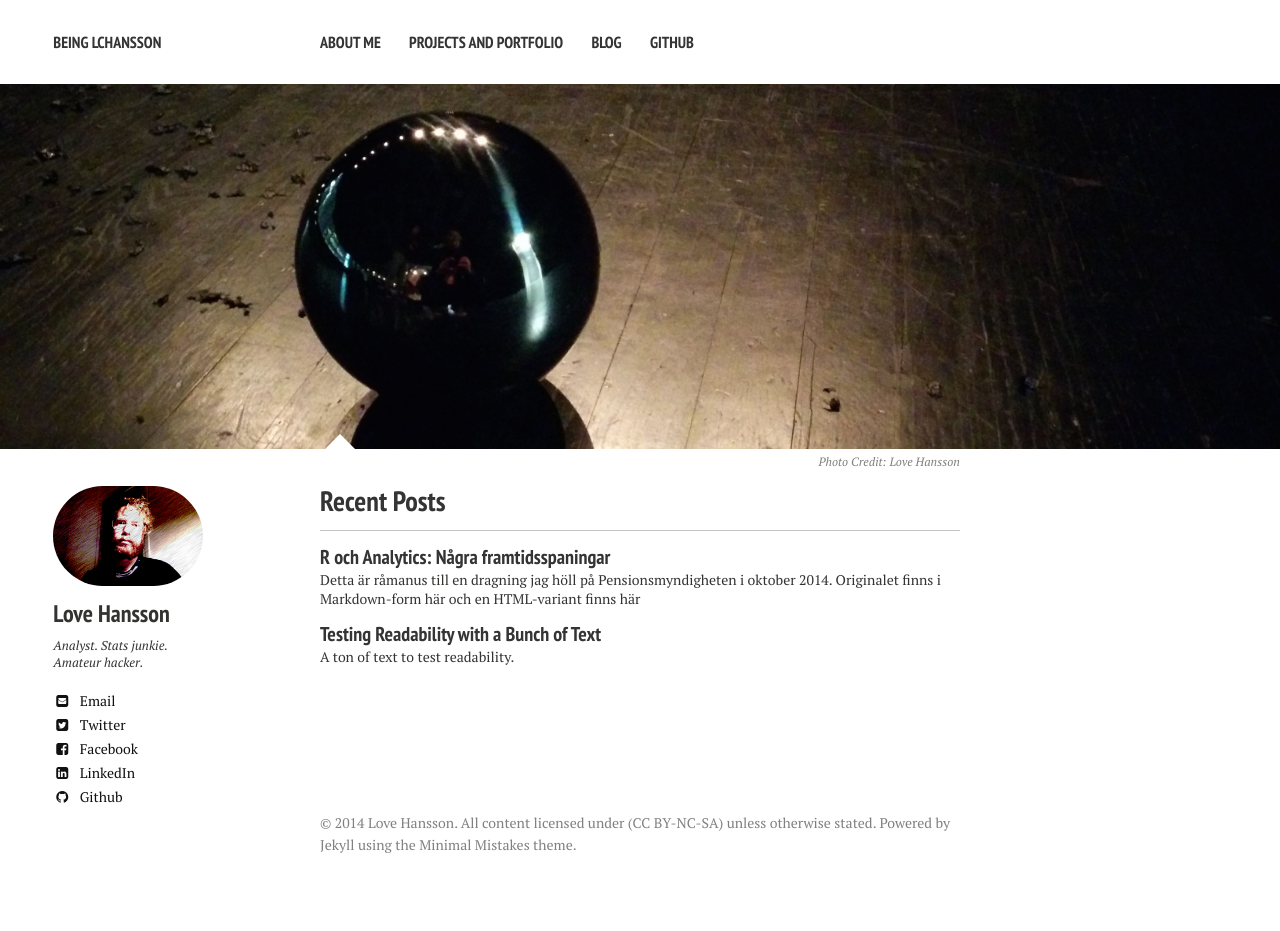
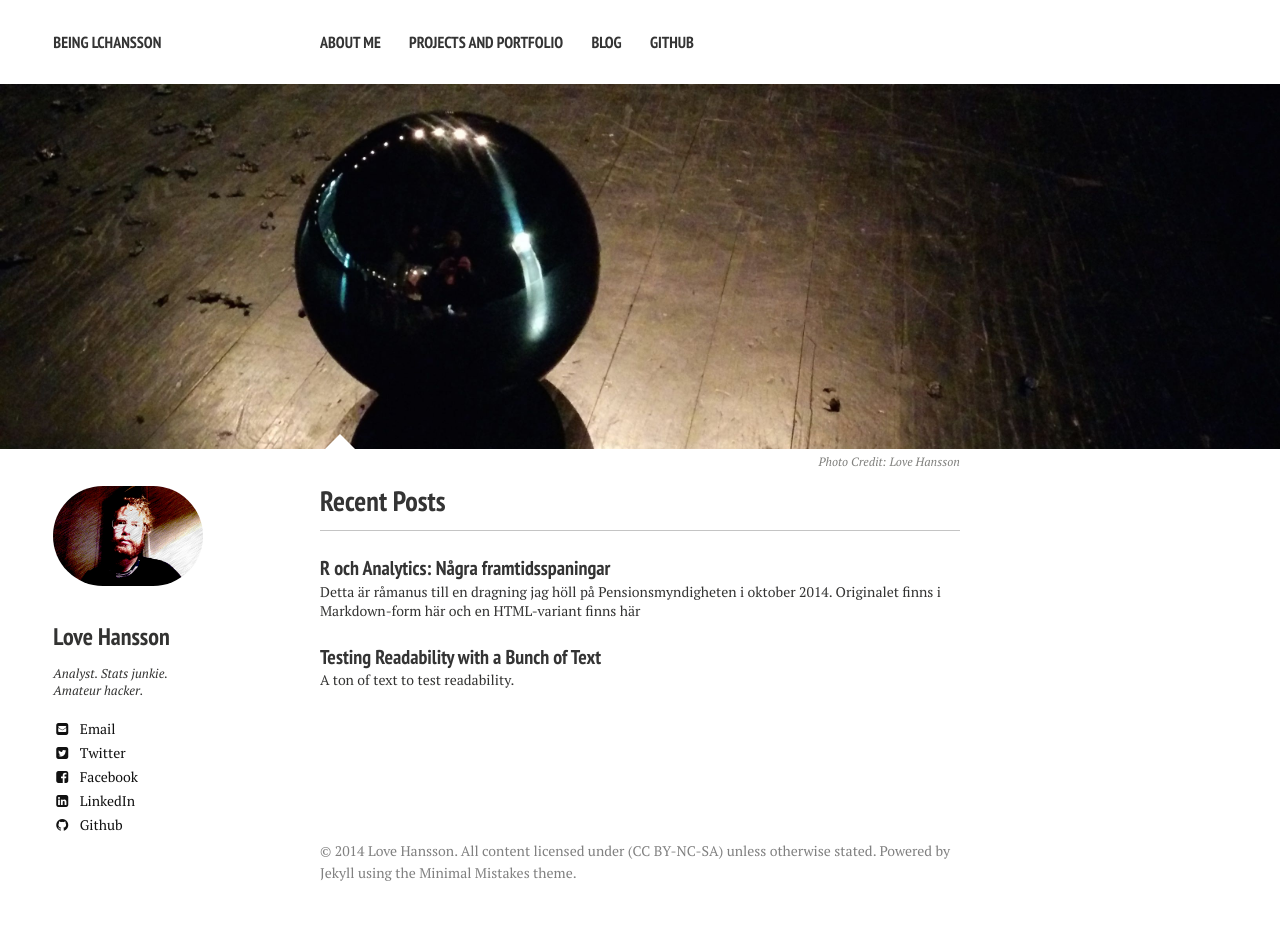
Before and after one commit to LCHansson/LCHansson.github.io, a Jekyll site: the page built from index.md, in a window 1280 px wide. Built offline with Jekyll 4.4.1, drawn with Linux system fonts in a browser that asks for light colours; nearby versions of some CDN libraries; before the commit the page ends 903 px from its top, so only the background shows below that.

Commit message:
[CSS] Fix absurdly large margin-bottom in h2-h6

```diff
--- a/_sass/page.scss
+++ b/_sass/page.scss
@@ -207,9 +207,13 @@ $button-size: 1.5rem;
 	@include clearfix;
 	clear: both;
 	margin-top: 2em;
-	h1 {
+  h1 {
 		margin-top: 0;
 	}
+  h2, h3, h4, h5, h6 {
+    margin-top: 1.4em;
+    margin-bottom: 0.6em;
+  }
 	.post,
 	.page {
 		@include container;
```
